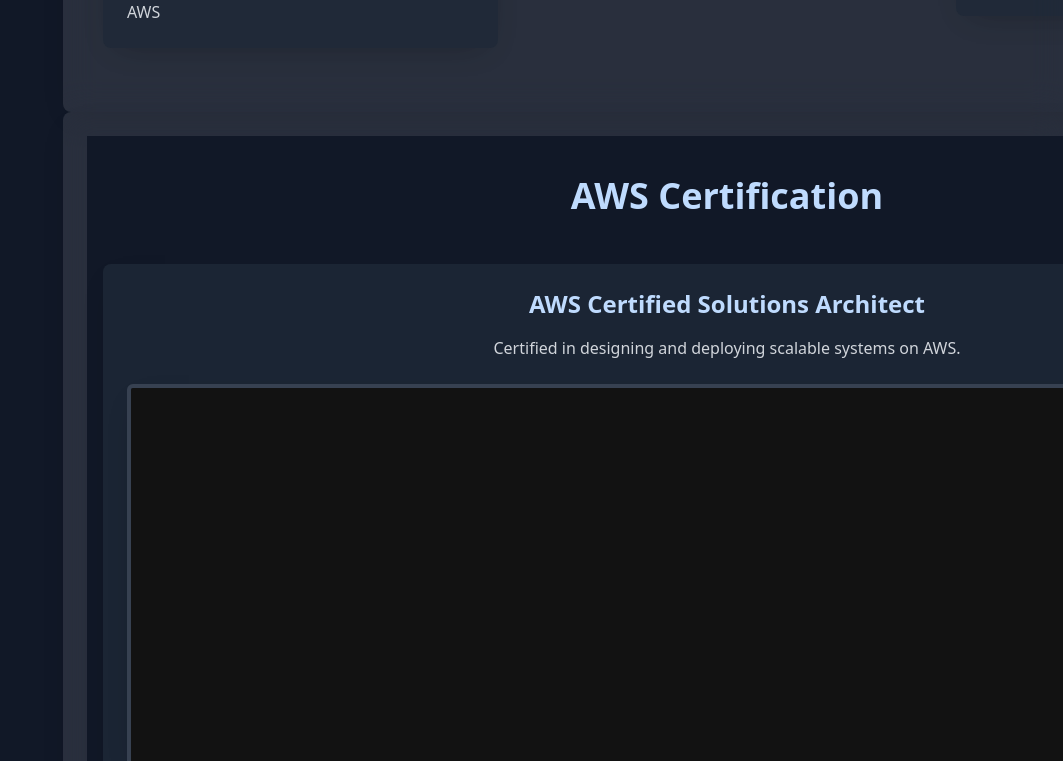
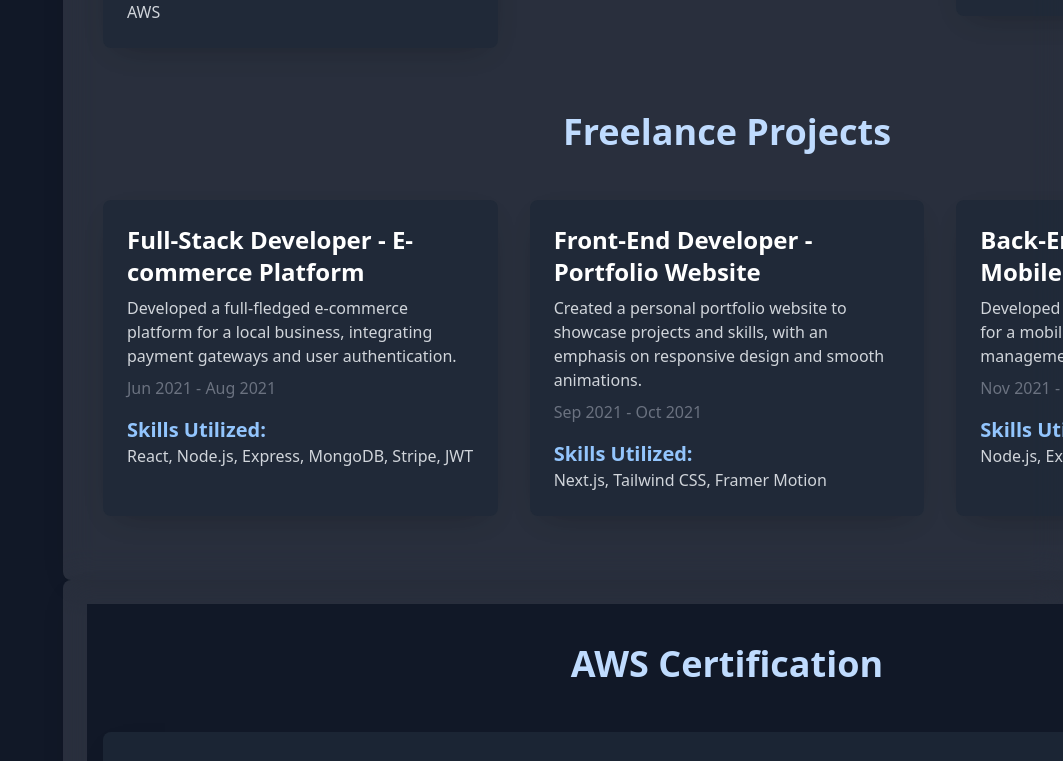
Before and after one commit to DipPandey/Dip-Portfolio-website, a Next.js app: page / in a window 1280 px wide. Shown: the part 1431-2192 px from the top of the page, without its empty margins (217-1280 px from the left). Built offline with nearby package versions, Linux system fonts and the light colour scheme.

Commit message:
push the changes

```diff
--- a/components/Experience.js
+++ b/components/Experience.js
@@ -23,6 +23,30 @@
         description: 'Managed marketing campaigns and strategies for Great White Plumbing, focusing on enhancing brand presence and customer engagement through digital channels.',
         duration: 'Jan 2020 - Dec 2021',
         skills: ['SEO', 'Content Marketing', 'Social Media Management', 'Google Analytics']
+    }
+];
+
+const freelanceProjects = [
+    {
+        role: 'Full-Stack Developer',
+        project: 'E-commerce Platform',
+        description: 'Developed a full-fledged e-commerce platform for a local business, integrating payment gateways and user authentication.',
+        duration: 'Jun 2021 - Aug 2021',
+        skills: ['React', 'Node.js', 'Express', 'MongoDB', 'Stripe', 'JWT']
+    },
+    {
+        role: 'Front-End Developer',
+        project: 'Portfolio Website',
+        description: 'Created a personal portfolio website to showcase projects and skills, with an emphasis on responsive design and smooth animations.',
+        duration: 'Sep 2021 - Oct 2021',
+        skills: ['Next.js', 'Tailwind CSS', 'Framer Motion']
+    },
+    {
+        role: 'Back-End Developer',
+        project: 'API for Mobile App',
+        description: 'Developed a robust and scalable RESTful API for a mobile application, including user management and real-time data processing.',
+        duration: 'Nov 2021 - Dec 2021',
+        skills: ['Node.js', 'Express', 'MongoDB', 'Socket.io']
     }
 ];
 
@@ -72,6 +96,22 @@
                         </a>
                     ))}
                 </div>
+                <h2 className="text-4xl font-bold mb-12 text-blue-200 text-center mt-16">Freelance Projects</h2>
+                <div className="grid grid-cols-1 md:grid-cols-2 lg:grid-cols-3 gap-8">
+                    {freelanceProjects.map((project, index) => (
+                        <div key={index} className="bg-gray-800 bg-opacity-80 p-6 shadow-lg rounded-lg transform transition-transform duration-300 hover:scale-105">
+                            <h3 className="text-2xl font-bold mb-2 text-white">{project.role} - {project.project}</h3>
+                            <p className="text-gray-300 mb-2">{project.description}</p>
+                            <p className="text-gray-500 mb-4">{project.duration}</p>
+                            {project.skills && (
+                                <div className="mt-4">
+                                    <h4 className="text-xl font-bold text-blue-300">Skills Utilized:</h4>
+                                    <p className="text-gray-300">{project.skills.join(', ')}</p>
+                                </div>
+                            )}
+                        </div>
+                    ))}
+                </div>
             </div>
         </section>
     );
--- a/styles/globals.css
+++ b/styles/globals.css
@@ -110,7 +110,7 @@
     position: fixed;
     width: 8px;
     height: 8px;
-    background: rgba(255, 255, 255, 0.8);
+    background: rgba(255, 255, 255, 0.6);
     border-radius: 50%;
     pointer-events: none;
     animation: particle-fade 1s ease-out forwards, particle-move 1s ease-out forwards;
```
